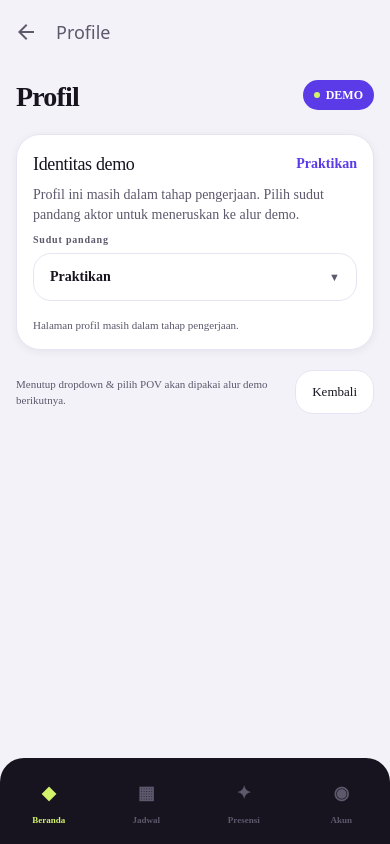
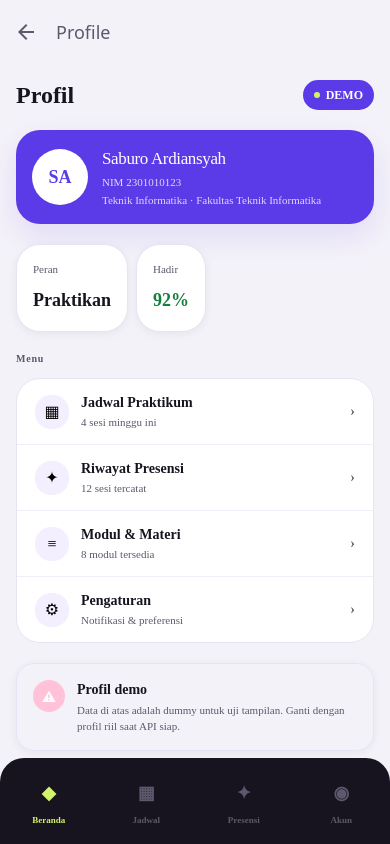
Before and after one commit to muhffikkri/ppk-sistem-praktikum, a React Native app: screen /Profile in a window 390 px wide. Built offline with nearby package versions, Linux system fonts and the light colour scheme.

Commit message:
feat(profile): replace WIP placeholder with dummy profile
Dummy identity card (avatar initials + NIM + program), role and
attendance-rate metric tiles, and a 4-row menu list. Marked DEMO via
StatusBadge and a warning Banner so it's clear the data is a stub
until the real API lands.

```diff
--- a/src/app/ProfileScreen.tsx
+++ b/src/app/ProfileScreen.tsx
@@ -1,32 +1,37 @@
-import { useState } from 'react';
 import type { NativeStackScreenProps } from '@react-navigation/native-stack';
-import { Pressable, StyleSheet, Text, View } from 'react-native';
+import { StyleSheet, Text, View } from 'react-native';
 
 import {
+  Banner,
   Card,
   CardContent,
-  CardHeader,
   colors,
   radius,
   Screen,
   StatusBadge,
   typography,
 } from '../shared/ui';
-import { POVLABEL, type ActorPov, type RootStackParamList } from './navigation';
+import type { RootStackParamList } from './navigation';
 
 type Props = NativeStackScreenProps<RootStackParamList, 'Profile'>;
 
-const POVS: ActorPov[] = ['praktikan', 'asisten'];
+/** Dummy profile data — swap with real user profile when API lands. */
+const DEMO_STUDENT = {
+  name: 'Saburo Ardiansyah',
+  nim: '2301010123',
+  program: 'Teknik Informatika',
+  department: 'Fakultas Teknik Informatika',
+  role: 'Praktikan',
+};
+
+const MENU_ITEMS = [
+  { label: 'Jadwal Praktikum', sub: '4 sesi minggu ini', glyph: '▦' },
+  { label: 'Riwayat Presensi', sub: '12 sesi tercatat', glyph: '✦' },
+  { label: 'Modul & Materi', sub: '8 modul tersedia', glyph: '≡' },
+  { label: 'Pengaturan', sub: 'Notifikasi & preferensi', glyph: '⚙' },
+] as const;
 
 export function ProfileScreen({ navigation }: Props) {
-  const [pov, setPov] = useState<ActorPov>('praktikan');
-  const [menuOpen, setMenuOpen] = useState(false);
-
-  const selectPov = (value: ActorPov) => {
-    setPov(value);
-    setMenuOpen(false);
-  };
-
   return (
     <Screen>
       <View style={styles.headRow}>
@@ -36,87 +41,78 @@ export function ProfileScreen({ navigation }: Props) {
         <StatusBadge label="DEMO" tone="violet" dot live />
       </View>
 
-      <Card variant="panel">
+      {/* Avatar + identity card */}
+      <Card variant="heroViolet" interactive={false}>
         <CardContent>
-          <CardHeader
-            title="Identitas demo"
-            trailing={<Text style={styles.povValue}>{POVLABEL[pov]}</Text>}
-          />
-          <Text style={styles.body}>
-            Profil ini masih dalam tahap pengerjaan. Pilih sudut pandang aktor
-            untuk meneruskan ke alur demo.
-          </Text>
-
-          <View>
-            <Text style={styles.chooserLabel}>Sudut pandang</Text>
-
-            {/* Select trigger */}
-            <Pressable
-              accessibilityRole="button"
-              accessibilityLabel={`Pilih sudut pandang: ${POVLABEL[pov]}`}
-              onPress={() => setMenuOpen((open) => !open)}
-              style={({ pressed }) => [
-                styles.trigger,
-                menuOpen && styles.triggerOpen,
-                pressed && styles.triggerPressed,
-              ]}
-            >
-              <Text style={styles.triggerText}>{POVLABEL[pov]}</Text>
-              <Text style={styles.chevron}>{menuOpen ? '▲' : '▼'}</Text>
-            </Pressable>
-
-            {/* Dropdown list */}
-            {menuOpen ? (
-              <View style={styles.menu}>
-                {POVS.map((value) => {
-                  const active = value === pov;
-                  return (
-                    <Pressable
-                      key={value}
-                      accessibilityRole="button"
-                      accessibilityState={{ selected: active }}
-                      onPress={() => selectPov(value)}
-                      style={styles.menuItem}
-                    >
-                      <Text
-                        style={[
-                          styles.menuItemText,
-                          active ? styles.menuItemActive : undefined,
-                        ]}
-                      >
-                        {POVLABEL[value]}
-                      </Text>
-                      {active ? (
-                        <Text style={styles.menuCheck} accessible={false}>
-                          ✓
-                        </Text>
-                      ) : null}
-                    </Pressable>
-                  );
-                })}
-              </View>
-            ) : null}
+          <View style={styles.identityRow}>
+            <View style={styles.avatar}>
+              <Text style={styles.avatarText} accessible={false}>
+                SA
+              </Text>
+            </View>
+            <View style={styles.identityText}>
+              <Text style={styles.identityName}>{DEMO_STUDENT.name}</Text>
+              <Text style={styles.identitySub}>
+                NIM {DEMO_STUDENT.nim}
+              </Text>
+              <Text style={styles.identitySub}>
+                {DEMO_STUDENT.program} · {DEMO_STUDENT.department}
+              </Text>
+            </View>
           </View>
-
-          <Text style={styles.note}>
-            Halaman profil masih dalam tahap pengerjaan.
-          </Text>
         </CardContent>
       </Card>
 
-      <View style={styles.footer}>
-        <Text style={styles.footNote}>
-          Menutup dropdown & pilih POV akan dipakai alur demo berikutnya.
+      {/* Role + attendance summary */}
+      <View style={styles.metricsGrid}>
+        <Card variant="panel" interactive={false}>
+          <CardContent>
+            <Text style={styles.metricLabel}>Peran</Text>
+            <Text style={styles.metricValue}>{DEMO_STUDENT.role}</Text>
+          </CardContent>
+        </Card>
+        <Card variant="panel" interactive={false}>
+          <CardContent>
+            <Text style={styles.metricLabel}>Hadir</Text>
+            <Text style={[styles.metricValue, { color: colors.successInk }]}>
+              92%
+            </Text>
+          </CardContent>
+        </Card>
+      </View>
+
+      {/* Menu */}
+      <View style={styles.sectionBlock}>
+        <Text style={styles.sectionTitle} accessibilityRole="header">
+          Menu
         </Text>
-        <Pressable
-          accessibilityRole="button"
-          accessibilityLabel="Kembali"
-          onPress={() => navigation.goBack()}
-          style={({ pressed }) => [styles.back, pressed && styles.backPressed]}
-        >
-          <Text style={styles.backText}>Kembali</Text>
-        </Pressable>
+        <View style={styles.menuList}>
+          {MENU_ITEMS.map((item, index) => (
+            <View
+              key={item.label}
+              style={[
+                styles.menuRow,
+                index < MENU_ITEMS.length - 1 && styles.menuRowDivider,
+              ]}
+            >
+              <View style={styles.menuGlyph}>{item.glyph}</View>
+              <View style={styles.menuText}>
+                <Text style={styles.menuLabel}>{item.label}</Text>
+                <Text style={styles.menuSub}>{item.sub}</Text>
+              </View>
+              <Text style={styles.menuChevron} accessible={false}>
+                ›
+              </Text>
+            </View>
+          ))}
+        </View>
       </View>
+
+      <Banner
+        title="Profil demo"
+        message="Data di atas adalah dummy untuk uji tampilan. Ganti dengan profil riil saat API siap."
+        tone="warning"
+      />
     </Screen>
   );
 }
@@ -128,64 +124,69 @@ const styles = StyleSheet.create({
     justifyContent: 'space-between',
     gap: 12,
   },
-  title: { ...typography.display, color: colors.ink },
-  body: { ...typography.body, color: colors.inkMuted },
-  povValue: { ...typography.bodyStrong, color: colors.violet },
-  chooserLabel: {
-    ...typography.overline,
-    color: colors.inkMuted,
-    marginBottom: 6,
+  title: { ...typography.title, color: colors.ink },
+
+  identityRow: { flexDirection: 'row', alignItems: 'center', gap: 14 },
+  avatar: {
+    width: 56,
+    height: 56,
+    borderRadius: 28,
+    backgroundColor: colors.onPrimary,
+    alignItems: 'center',
+    justifyContent: 'center',
   },
-  trigger: {
-    flexDirection: 'row',
-    alignItems: 'center',
-    justifyContent: 'space-between',
-    minHeight: 48,
-    paddingHorizontal: 16,
-    borderRadius: radius['2xl'],
+  avatarText: {
+    ...typography.title,
+    color: colors.violet,
+    fontSize: 18,
+  },
+  identityText: { flex: 1, gap: 2 },
+  identityName: {
+    ...typography.subtitle,
+    color: colors.onPrimary,
+    fontSize: 17,
+  },
+  identitySub: {
+    ...typography.caption,
+    color: colors.onPrimary,
+    opacity: 0.8,
+  },
+
+  metricsGrid: { flexDirection: 'row', gap: 8 },
+  metricLabel: { ...typography.caption, color: colors.inkMuted },
+  metricValue: { ...typography.title, color: colors.ink, fontSize: 18 },
+
+  sectionBlock: { gap: 12 },
+  sectionTitle: { ...typography.overline, color: colors.inkMuted },
+  menuList: {
     backgroundColor: colors.panel,
     borderWidth: 1,
     borderColor: colors.border,
-  },
-  triggerOpen: { borderColor: colors.violet },
-  triggerPressed: { backgroundColor: colors.lavenderSubtle },
-  triggerText: { ...typography.bodyStrong, color: colors.ink },
-  chevron: { ...typography.caption, color: colors.inkMuted },
-  menu: {
-    marginTop: 8,
-    borderRadius: radius['2xl'],
-    backgroundColor: colors.panel,
-    borderWidth: 1,
-    borderColor: colors.border,
+    borderRadius: radius['3xl'],
     overflow: 'hidden',
   },
-  menuItem: {
+  menuRow: {
     flexDirection: 'row',
     alignItems: 'center',
-    justifyContent: 'space-between',
-    paddingHorizontal: 16,
+    gap: 12,
+    paddingHorizontal: 18,
     paddingVertical: 14,
   },
-  menuItemText: { ...typography.bodyStrong, color: colors.ink },
-  menuItemActive: { color: colors.violet },
-  menuCheck: { ...typography.label, color: colors.violet },
-  note: { ...typography.caption, color: colors.inkMuted, marginTop: 8 },
-  footer: {
-    flexDirection: 'row',
+  menuRowDivider: {
+    borderBottomWidth: 1,
+    borderBottomColor: colors.borderSubtle,
+  },
+  menuGlyph: {
+    width: 34,
+    height: 34,
+    borderRadius: radius.lg,
+    backgroundColor: colors.lavenderSubtle,
     alignItems: 'center',
-    justifyContent: 'space-between',
-    gap: 12,
+    justifyContent: 'center',
   },
-  footNote: { ...typography.caption, color: colors.inkMuted, flex: 1 },
-  back: {
-    minHeight: 44,
-    paddingHorizontal: 16,
-    justifyContent: 'center',
-    borderRadius: radius['2xl'],
-    backgroundColor: colors.panel,
-    borderWidth: 1,
-    borderColor: colors.border,
-  },
-  backPressed: { backgroundColor: colors.lavenderSubtle },
-  backText: { ...typography.label, color: colors.ink },
+  menuGlyphText: { ...typography.label, color: colors.violet },
+  menuText: { flex: 1, gap: 1 },
+  menuLabel: { ...typography.bodyStrong, color: colors.ink },
+  menuSub: { ...typography.caption, color: colors.inkMuted },
+  menuChevron: { ...typography.bodyStrong, color: colors.inkMuted },
 });
```
